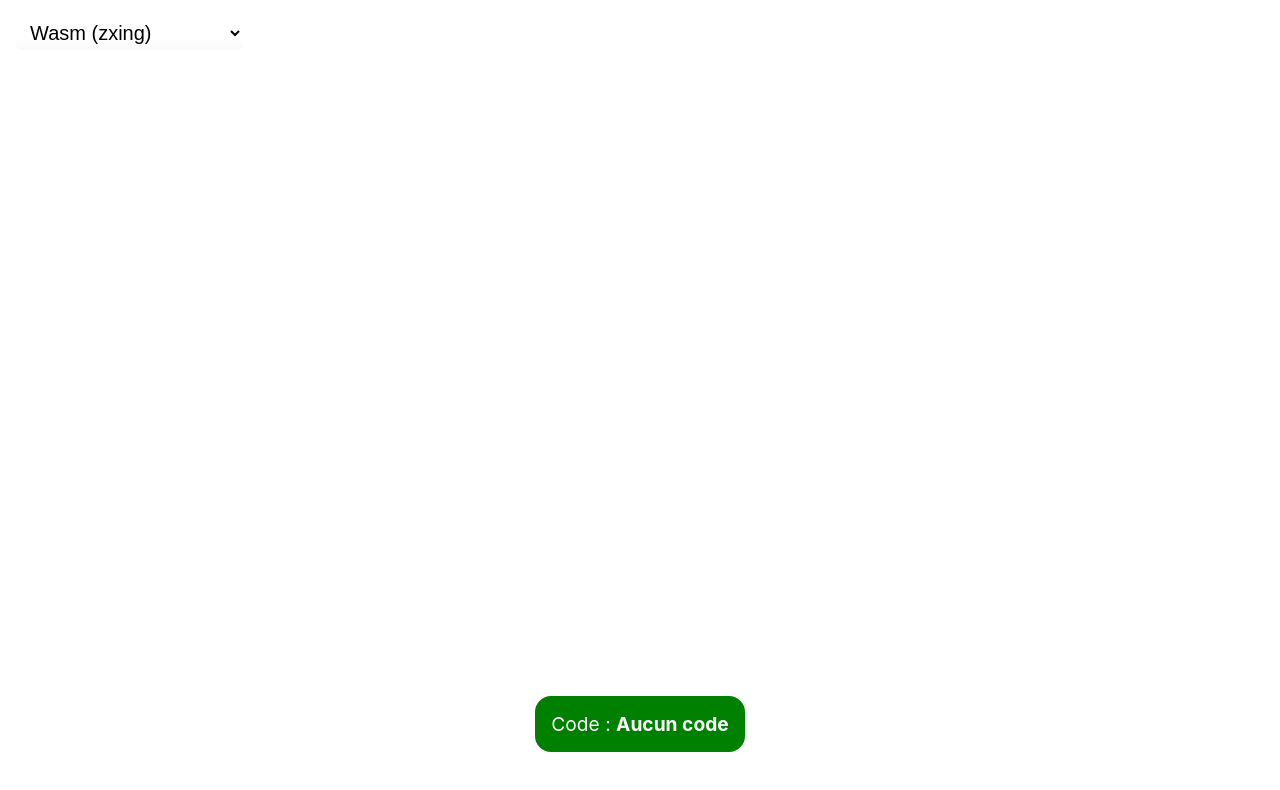
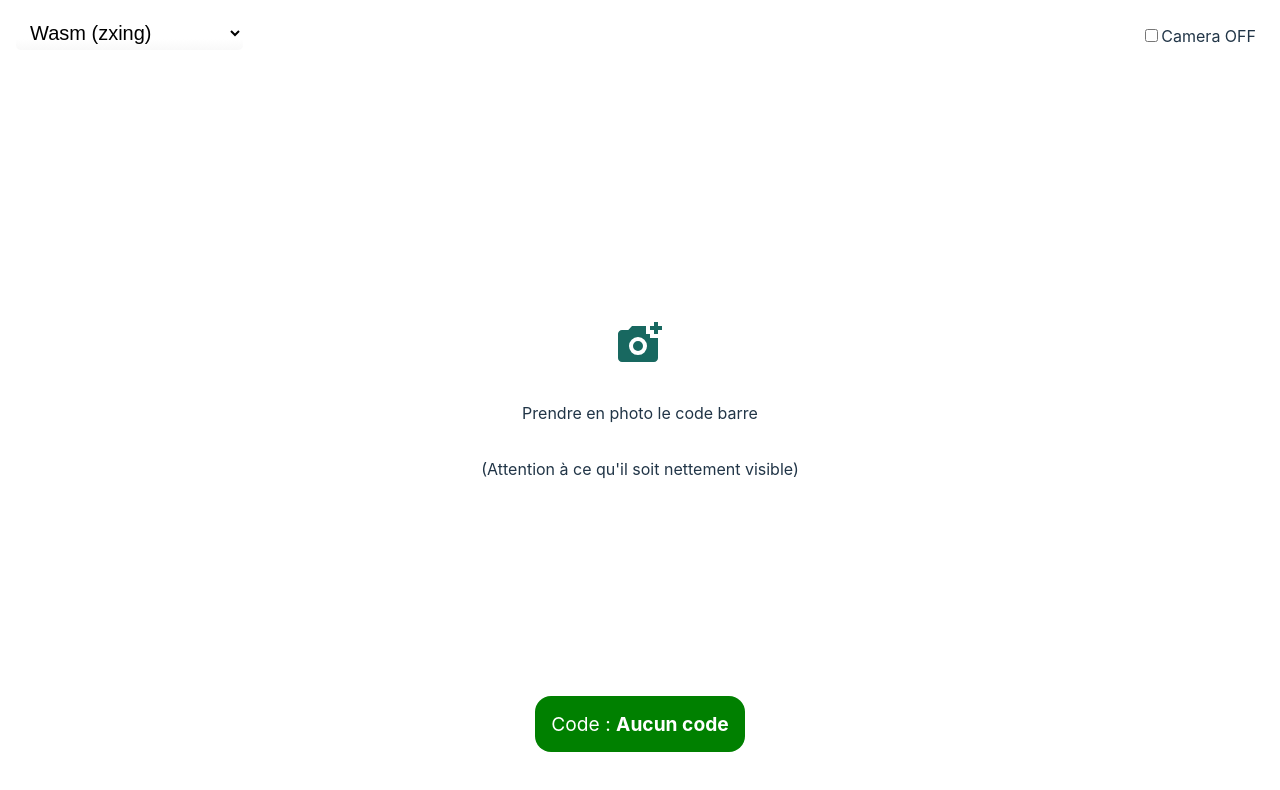
Before and after one commit to ngbamaw/barcode-scanner-comparaison, a React (Vite) app: page / in a window 1280 px wide. Shown: the top 790 px of the page. Built offline with nearby package versions, Linux system fonts and the light colour scheme; no server answers.

Commit message:
add enable/disable camera option

```diff
--- a/src/App.css
+++ b/src/App.css
@@ -3,4 +3,13 @@
   width: 100vw;
   overflow: hidden;
   position: relative;
+  display: flex;
 }
+
+#camera {
+  position: absolute;
+  top: 0;
+  right: 0;
+  padding: 24px;
+  z-index: 20;
+}
--- a/src/App.tsx
+++ b/src/App.tsx
@@ -1,13 +1,24 @@
-import './App.css'
+import { useState } from "react";
+import "./App.css";
 
-import Scanner from './components/scanner'
+import Scanner from "./components/scanner";
 
 function App() {
+  const [camera, setCamera] = useState<boolean>(false);
   return (
-    <div className="App">
-      <Scanner enableCamera width="100%" height="100vh" onCode={console.log}/>
-    </div>
-  )
+    <>
+      <label id="camera">
+        <input
+          type="checkbox"
+          name="camera"
+          checked={camera}
+          onChange={() => setCamera(!camera)}
+        />
+        {camera ? "Camera ON" : "Camera OFF"}
+      </label>
+      <Scanner enableCamera={camera} width="100%" height="100vh" />
+    </>
+  );
 }
 
-export default App
+export default App;
```
